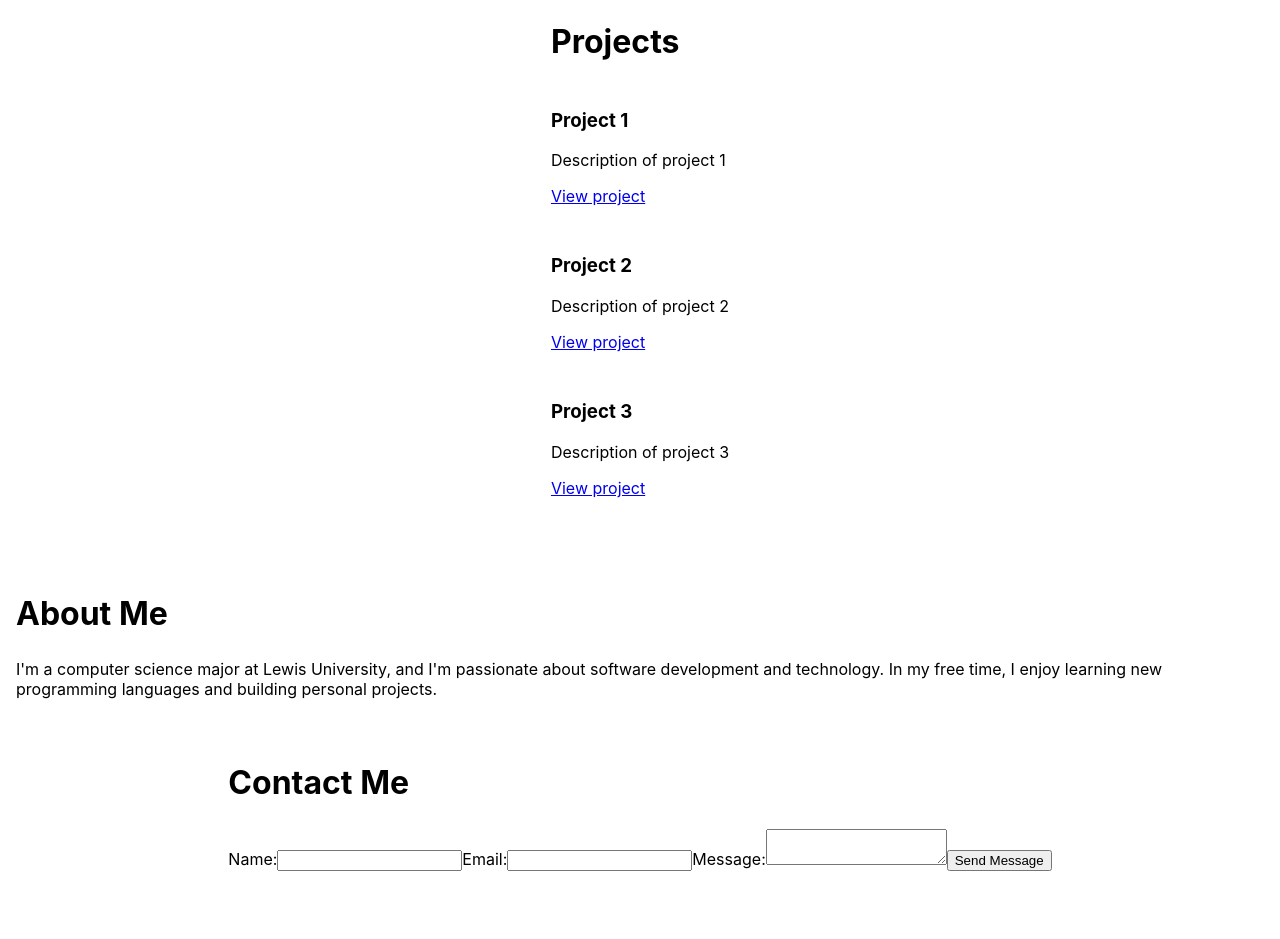
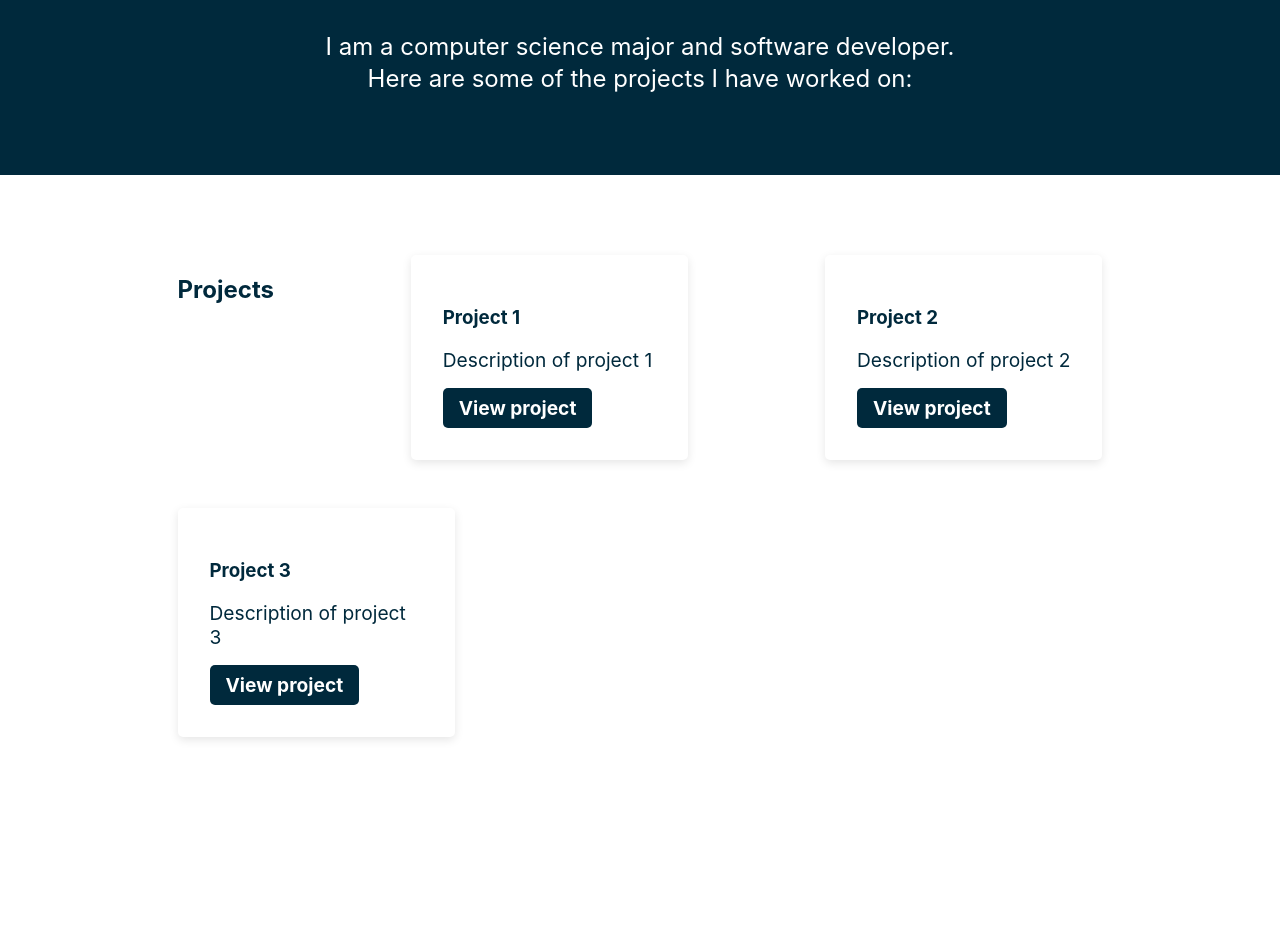
Before and after one commit to thekylemoses/portfolio, a Next.js app: page / in a window 1280 px wide. Shown: the part 293-1232 px from the top of the page. Built offline with nearby package versions, Linux system fonts and the light colour scheme.

Commit message:
Updated styles

```diff
--- a/pages/index.js
+++ b/pages/index.js
@@ -10,15 +10,7 @@ export default function Home() {
         <link rel="icon" href="/favicon.ico" />
       </Head>
 
-      <Header title="My Portfolio">
-        <nav>
-          <ul>
-            <li><a href="#projects">Projects</a></li>
-            <li><a href="#about">About</a></li>
-            <li><a href="#contact">Contact</a></li>
-          </ul>
-        </nav>
-      </Header>
+      <Header title="My Portfolio" />
 
       <main>
         <section className="hero">
@@ -26,7 +18,7 @@ export default function Home() {
           <p>I am a computer science major and software developer. Here are some of the projects I have worked on:</p>
         </section>
 
-        <section id="projects" className="projects">
+        <section className="projects">
           <h2>Projects</h2>
           <div className="project">
             <h3>Project 1</h3>
@@ -45,25 +37,9 @@ export default function Home() {
           </div>
         </section>
 
-        <section id="about" className="about">
+        <section className="about">
           <h2>About Me</h2>
-          <p>I'm a computer science major at Lewis University, and I'm passionate about software development and technology. In my free time, I enjoy learning new programming languages and building personal projects.</p>
-        </section>
-
-        <section id="contact" className="contact">
-          <h2>Contact Me</h2>
-          <form>
-            <label htmlFor="name">Name:</label>
-            <input type="text" id="name" name="name" />
-
-            <label htmlFor="email">Email:</label>
-            <input type="email" id="email" name="email" />
-
-            <label htmlFor="message">Message:</label>
-            <textarea id="message" name="message"></textarea>
-
-            <button type="submit">Send Message</button>
-          </form>
+          <p>I'm a computer science major at [Your University], and I'm passionate about software development and technology. In my free time, I enjoy learning new programming languages and building personal projects.</p>
         </section>
       </main>
 
--- a/styles/globals.css
+++ b/styles/globals.css
@@ -1,3 +1,4 @@
+/* Normalize CSS */
 html,
 body {
   padding: 0;
@@ -10,6 +11,7 @@ body {
   box-sizing: border-box;
 }
 
+/* Global Styles */
 .container {
   min-height: 100vh;
   display: flex;
@@ -22,14 +24,151 @@ main {
   flex-direction: column;
   justify-content: center;
   align-items: center;
-  padding: 5rem 1rem;
 }
 
-h2 {
-  margin-top: 3rem;
+a {
+  color: #fff;
+  text-decoration: none;
+}
+
+/* Header Styles */
+header {
+  background-color: #00293c;
+  color: #fff;
+  display: flex;
+  justify-content: space-between;
+  align-items: center;
+  padding: 1rem 2rem;
+  position: fixed;
+  top: 0;
+  left: 0;
+  width: 100%;
+  z-index: 100;
+}
+
+header .logo {
   font-size: 2rem;
+  font-weight: bold;
+}
+
+nav {
+  display: flex;
+  justify-content: center;
+  align-items: center;
+}
+
+nav ul {
+  display: flex;
+  list-style: none;
+  margin: 0;
+  padding: 0;
+}
+
+nav li:not(:last-child) {
+  margin-right: 2rem;
+}
+
+nav a {
+  font-size: 1.2rem;
+  font-weight: bold;
+  padding: 0.5rem 1rem;
+  border-radius: 5px;
+  transition: background-color 0.2s ease-in-out;
+}
+
+nav a:hover {
+  background-color: #fff;
+  color: #00293c;
+}
+
+/* Hero Section Styles */
+.hero {
+  background-color: #00293c;
+  color: #fff;
+  padding: 5rem;
+  text-align: center;
+}
+
+.hero h1 {
+  font-size: 4rem;
+  margin-bottom: 2rem;
+}
+
+.hero p {
+  font-size: 1.5rem;
+  line-height: 2rem;
+  max-width: 60%;
+  margin: 0 auto;
+}
+
+/* Projects Section Styles */
+.projects {
+  display: flex;
+  flex-wrap: wrap;
+  justify-content: space-between;
+  padding: 5rem;
+  background-color: #fff;
+  color: #00293c;
 }
 
 .project {
-  margin: 3rem 0;
+  background-color: #fff;
+  border-radius: 5px;
+  box-shadow: 0px 3px 10px rgba(0, 0, 0, 0.1);
+  padding: 2rem;
+  width: 30%;
+  margin-bottom: 3rem;
+  transition: box-shadow 0.2s ease-in-out;
 }
+
+.project:hover {
+  box-shadow: 0px 5px 15px rgba(0, 0, 0, 0.2);
+}
+
+.project h2 {
+  font-size: 2rem;
+  margin-bottom: 1rem;
+}
+
+.project p {
+  font-size: 1.2rem;
+  line-height: 1.5rem;
+  margin-bottom: 1rem;
+}
+
+.project a {
+  background-color: #00293c;
+  border-radius: 5px;
+  color: #fff;
+  display: inline-block;
+  font-size: 1.2rem;
+  font-weight: bold;
+  padding: 0.5rem 1rem;
+  text-align: center;
+  transition: background-color 0.2s ease-in-out;
+  }
+
+  .project a:hover {
+    background-color: #fff;
+    color: #00293c;
+    }
+
+    /* About Section Styles */
+    .about {
+    background-color: #fff;
+    color: #00293c;
+    padding: 5rem;
+    text-align: center;
+    }
+
+    .about h2 {
+    font-size: 3rem;
+    margin-bottom: 2rem;
+    }
+
+    .about p {
+    font-size: 1.5rem;
+    line-height: 2rem;
+    max-width: 60%;
+    margin: 0 auto;
+    }
```
